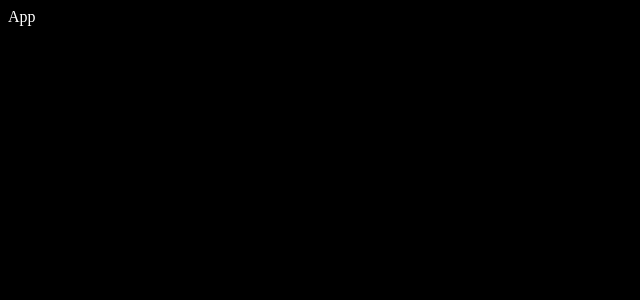
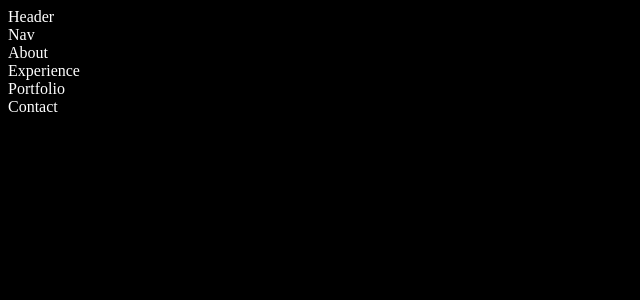
Before and after one commit to juliushsu07/portfolio-website, a React (Create React App) app in the folder main-site/: page / in a window 1280 px wide. Shown: the top 300 px of the page, without its empty margins (0-640 px from the left). Built offline with nearby package versions, Linux system fonts and the light colour scheme; the HTML template or start-up script is replaced by a standard one.

Commit message:
Initialize all components needed for the website.

```diff
--- a/main-site/src/App.jsx
+++ b/main-site/src/App.jsx
@@ -1,8 +1,23 @@
 import React from 'react'
+import Header from './components/header/Header'
+import Nav from './components/nav/Nav'
+import About from './components/about/About'
+import Experience from './components/experience/Experience'
+import Portfolio from './components/portfolio/Portfolio'
+import Contact from './components/contact/Contact'
+
+
 
 const App = () => {
   return (
-    <div>App</div>
+    <>
+      <Header/>
+      <Nav/>
+      <About/>
+      <Experience/>
+      <Portfolio/>
+      <Contact/>
+    </>
   )
 }
 
--- a/main-site/src/components/about/About.jsx
+++ b/main-site/src/components/about/About.jsx
@@ -0,0 +1,9 @@
+import React from 'react'
+
+function About() {
+  return (
+    <div>About</div>
+  )
+}
+
+export default About
--- /dev/null
+++ b/main-site/src/components/contact/Contact.jsx
@@ -0,0 +1,9 @@
+import React from 'react'
+
+function Contact() {
+  return (
+    <div>Contact</div>
+  )
+}
+
+export default Contact
--- /dev/null
+++ b/main-site/src/components/experience/Experience.jsx
@@ -0,0 +1,9 @@
+import React from 'react'
+
+function Experience() {
+  return (
+    <div>Experience</div>
+  )
+}
+
+export default Experience
--- /dev/null
+++ b/main-site/src/components/header/Header.jsx
@@ -0,0 +1,9 @@
+import React from 'react'
+
+function Header() {
+  return (
+    <div>Header</div>
+  )
+}
+
+export default Header
--- /dev/null
+++ b/main-site/src/components/nav/Nav.jsx
@@ -0,0 +1,9 @@
+import React from 'react'
+
+function Nav() {
+  return (
+    <div>Nav</div>
+  )
+}
+
+export default Nav
--- /dev/null
+++ b/main-site/src/components/portfolio/Portfolio.jsx
@@ -0,0 +1,9 @@
+import React from 'react'
+
+function Portfolio() {
+  return (
+    <div>Portfolio</div>
+  )
+}
+
+export default Portfolio
```
Also changed, not shown: main-site/src/components/contact/contact.css (added), main-site/src/components/experience/experience.css (added), main-site/src/components/header/header.css (added), main-site/src/components/nav/nav.css (added), main-site/src/components/portfolio/portfolio.css (added).
